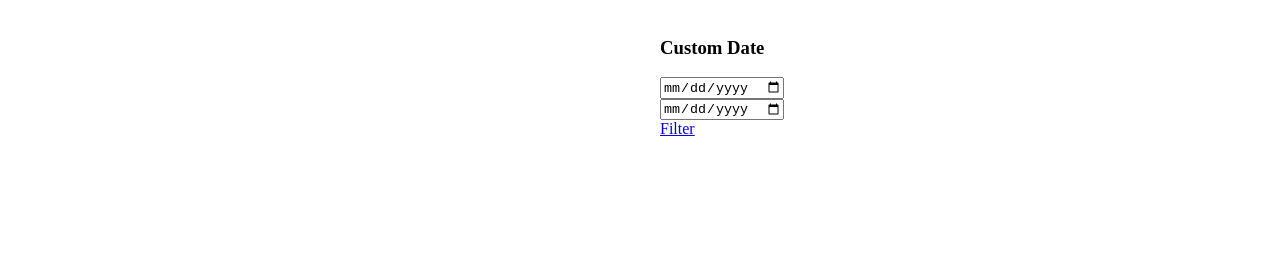
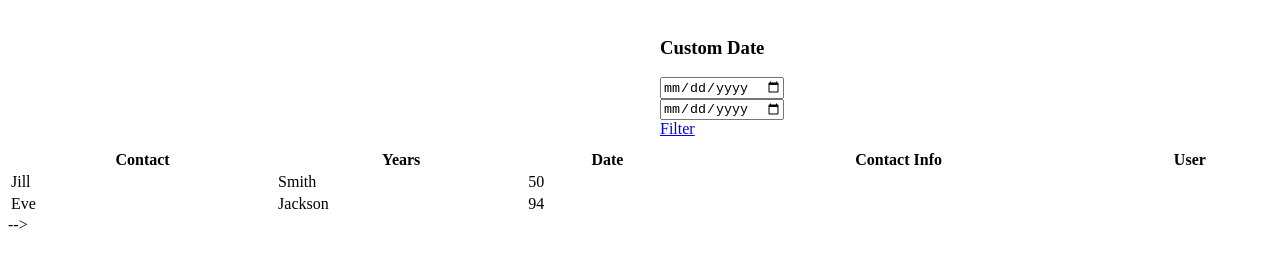
Before and after one commit to AubreyNeimeier/tom-birthday-api, a website: page index.html in a window 1280 px wide. Drawn offline with nearby package versions, Linux system fonts and the light colour scheme.

Commit message:
begin formatting table with dynamic data

```diff
--- a/index.html
+++ b/index.html
@@ -22,7 +22,9 @@
   </head>
 
   <body>
-      <script src="https://code.jquery.com/jquery-3.2.1.min.js"></script>
+      <!-- <script src="https://code.jquery.com/jquery-3.2.1.min.js"></script>
+      <script src="node_modules/handlebars/dist/handlebars.min.js"></script> -->
+      <script src="index.js"></script>
     <main id="main">
       <div id="errors"></div>
     </main>
@@ -41,6 +43,34 @@
       </div>
     </div>
     <script src="index.js"></script>
-  </body>
+
+
+
+      <table style="width:100%">
+        <tr>
+          <th>Contact</th>
+          <th>Years</th>
+          <th>Date</th>
+          <th>Contact Info</th>
+          <th>User</th>
+        </tr>
+        <tr>
+          <td id="contact">Jill</td>
+          <td>Smith</td>
+          <td>50</td>
+        </tr>
+        <tr>
+          <td>Eve</td>
+          <td>Jackson</td>
+          <td>94</td>
+        </tr>
+      </table>
+      <!-- <article>
+        <header><h2 id="nameHeader">{{name}}</h2></header>
+        <div>{{> recipeDetailsPartial }}</div>
+        <footer><a href="#" onclick="displayEditForm();">Edit Recipe</a></footer>
+      </article> -->
+    </script>
+  </body> -->
 
 </html>
--- a/index.js
+++ b/index.js
@@ -17,7 +17,7 @@ function findBirthdays() {
       }
     })
   .then(res => res.json())
-  .then(json => showResults(json))
+  .then(json => createTable(json))
 }
 
 function showResults(json) {
@@ -27,5 +27,9 @@ function showResults(json) {
 }
 
 function createTable(json){
-  return `<td`
+  debugger
+  // const contacts = json.data.map(con =>
+  // `<ul>con.userFullName</ul>`)
+  debugger
+  // $('#results').innerHTML = contacts
 }
```
